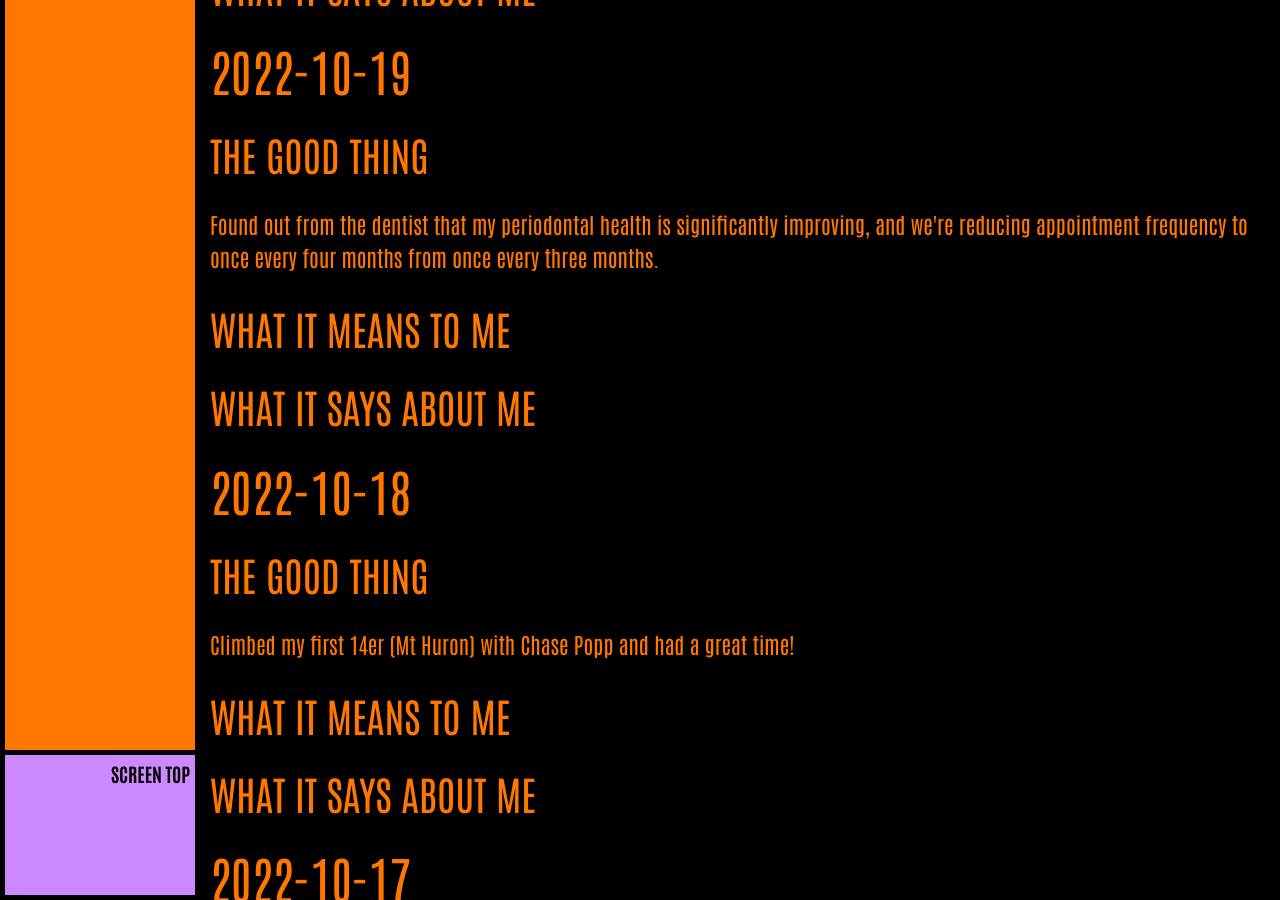
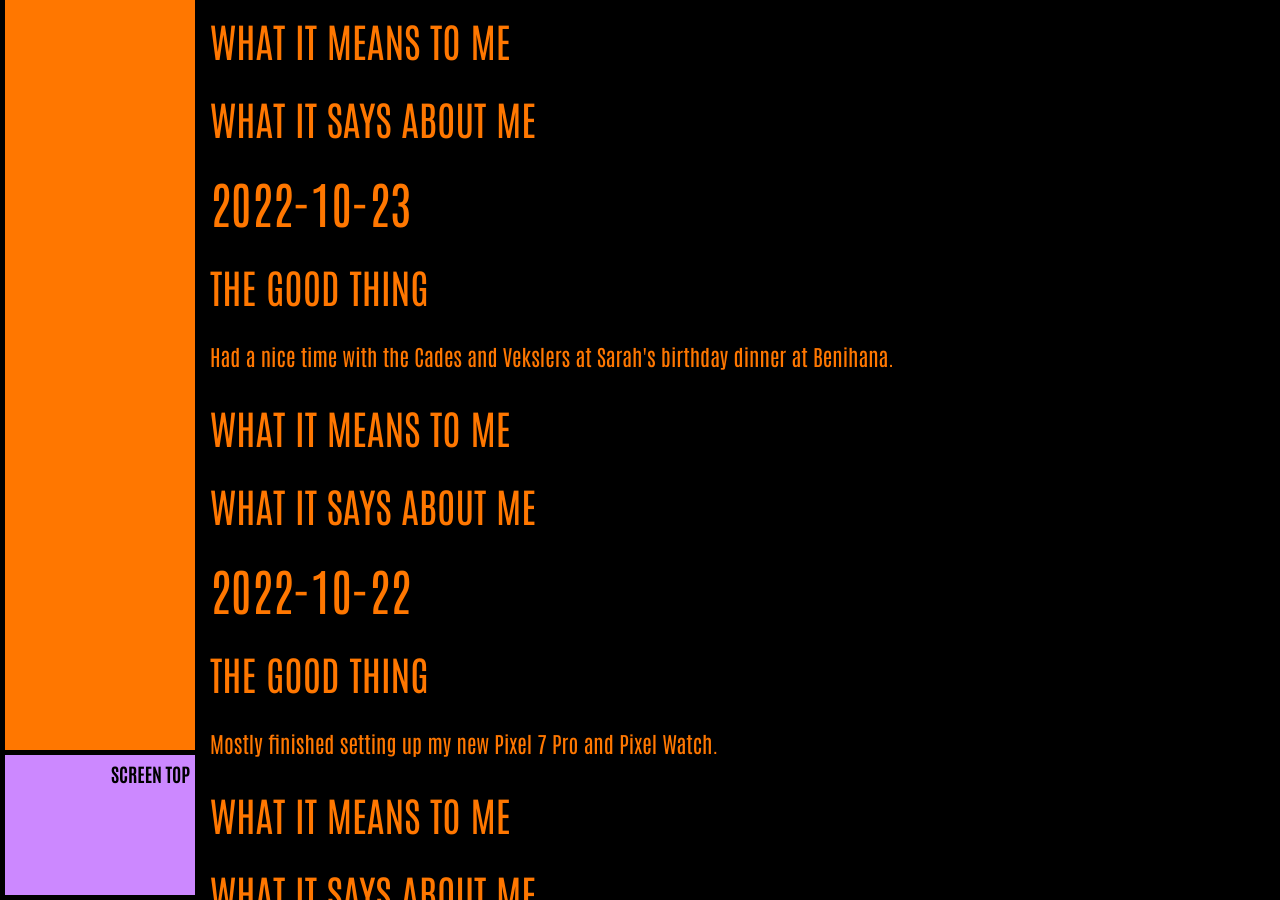
Before and after one commit to ArthurZey/arthurzey.github.io, a Jekyll site: the page built from _pages/one-good-thing.md, in a window 1280 px wide and 900 px high, scrolled down 7408 px. Built offline with Jekyll 4.4.1, drawn with Linux system fonts in a browser that asks for light colours; some of the changed text lies outside the part shown.

Commit message:
added stubs for 2022-10-21, 2022-10-22, 2022-10-23, 2022-10-27

```diff
--- a/_pages/one-good-thing.md
+++ b/_pages/one-good-thing.md
@@ -13,6 +13,45 @@ sitemap: false
 {:toc}
 {::options toc_levels="2" /}
 
+## 2022-10-27
+### The Good Thing
+Finished setting up my new IKEA bookshelves.
+### What It Means to Me
+
+### What It Says about Me
+
+
+
+## 2022-10-23
+### The Good Thing
+Had a nice time with the Cades and Vekslers at Sarah's birthday dinner at Benihana.
+### What It Means to Me
+
+### What It Says about Me
+
+
+
+
+## 2022-10-22
+### The Good Thing
+Mostly finished setting up my new Pixel 7 Pro and Pixel Watch.
+### What It Means to Me
+
+### What It Says about Me
+
+
+
+
+## 2022-10-21
+### The Good Thing
+Had a relatively relaxing day to decompress after what felt like a dreadfully long week.
+### What It Means to Me
+
+### What It Says about Me
+
+
+
+
 ## 2022-10-20
 ### The Good Thing
 Enjoyed reconnecting with folks at the first PLN Advanced Cocounseling Dropin class in a while.
@@ -22,7 +61,6 @@ Enjoyed reconnecting with folks at the first PLN Advanced Cocounseling Dropin cl
 
 
 
-
 ## 2022-10-19
 ### The Good Thing
 Found out from the dentist that my periodontal health is significantly improving, and we're reducing appointment frequency to once every four months from once every three months.
```
Also changed, not shown: other parts of _pages/one-good-thing.md (+1 -1 lines).
